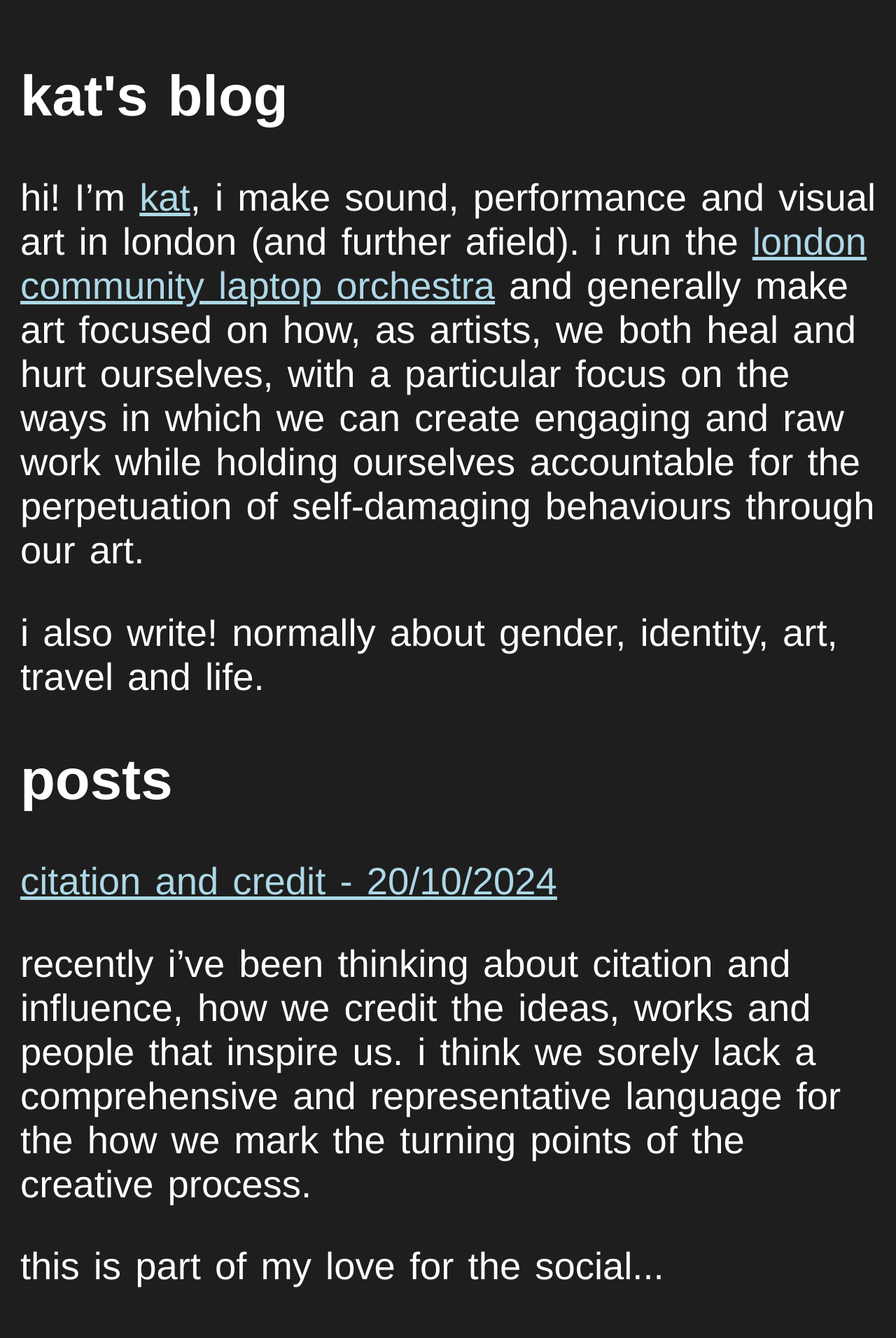
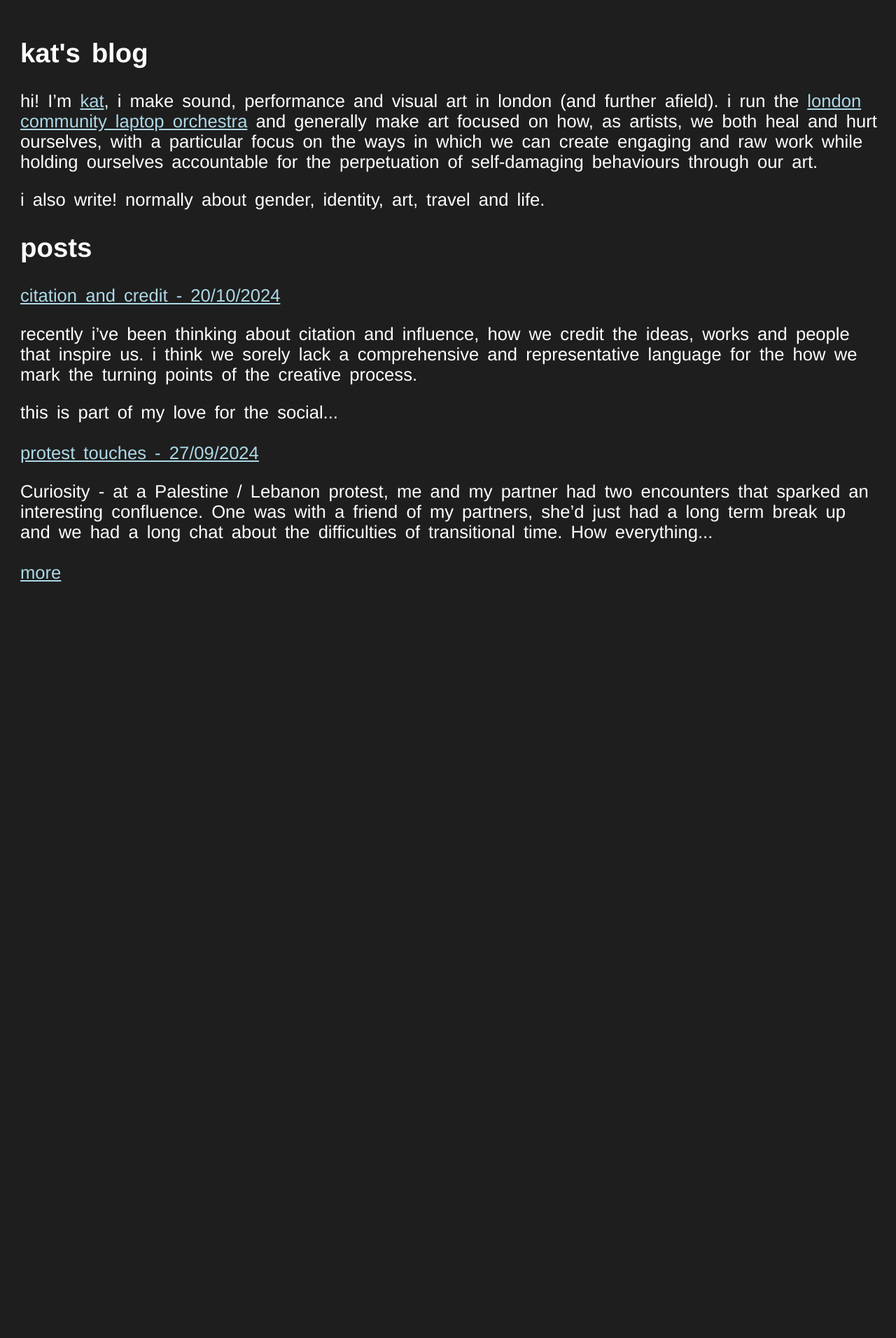
Before and after one commit to other-kat/blog, a Jekyll site: the page built from index.markdown, in a window 1280 px wide. Shown: the top 1912 px of the page at 70% size. Built offline with Jekyll 4.4.1, drawn with Linux system fonts in a browser that asks for light colours; after the commit the page ends 900 px from its top, so only the background shows below that.

Commit message:
fix typo

```diff
--- a/_sass/layout.scss
+++ b/_sass/layout.scss
@@ -7,7 +7,7 @@ main {
    word-spacing: 5px;
    Padding: 2px;
    font-size: smaller;
-   font-size: clamp(2rem, 5vw + 1rem, 7rem);
+   font-size: 2vw;
    color: #FFFFFF;
    background-color: #1e1e1e;
    font-family: Helvetica;
@@ -18,18 +18,7 @@ body {
    word-spacing: 30px;
    margin-left: 5px;
    font-size:medium;
-   font-size: clamp(2rem, 5vw + 1rem, 7rem);
-   padding: 10px;
-   background-color: #1e1e1e;
-   font-family: Helvetica;
-}
-/*alert style*/
-alert {
-   text-align: left;
-   word-spacing: 30px;
-   margin-left: 5px;
-   font-size:medium;
-   font-size: clamp(2rem, 5vw + 1rem, 7rem);
+   font-size: 2vw;
    padding: 10px;
    background-color: #1e1e1e;
    font-family: Helvetica;
@@ -39,7 +28,7 @@ nav a {
    color: #FFFFFF;
    text-decoration: none;
    font-size: larger;
-   font-size: clamp(2rem, 5vw + 1rem, 7rem);
+   font-size: 2vw;
 }
 a {
    color: #add8e6;
@@ -47,13 +36,13 @@ a {
 .profile h1 {
    text-align: center;
    background-color: #f5f5dc;
-   font-size: clamp(2rem, 5vw + 1rem, 7rem);
+   font-size: 5vw;
 }
 /*footer style*/
 footer {
    text-align: left;
    font-size: smaller;
-   font-size: clamp(2rem, 5vw + 1rem, 7rem);
+   font-size: 2vw;
    padding: 20px;
    color: #FFFFFF;
    font-family: Helvetica;
@@ -64,7 +53,7 @@ article {
    word-spacing: 5px;
    Padding: 2px;
    font-size: smaller;
-   font-size: clamp(2rem, 3vw + 1rem, 5rem);
+   font-size: 2vw;
    color: #FFFFFF;
    background-color: #1e1e1e;
    font-family: Helvetica;
```
Also changed, not shown: 1 other file.
